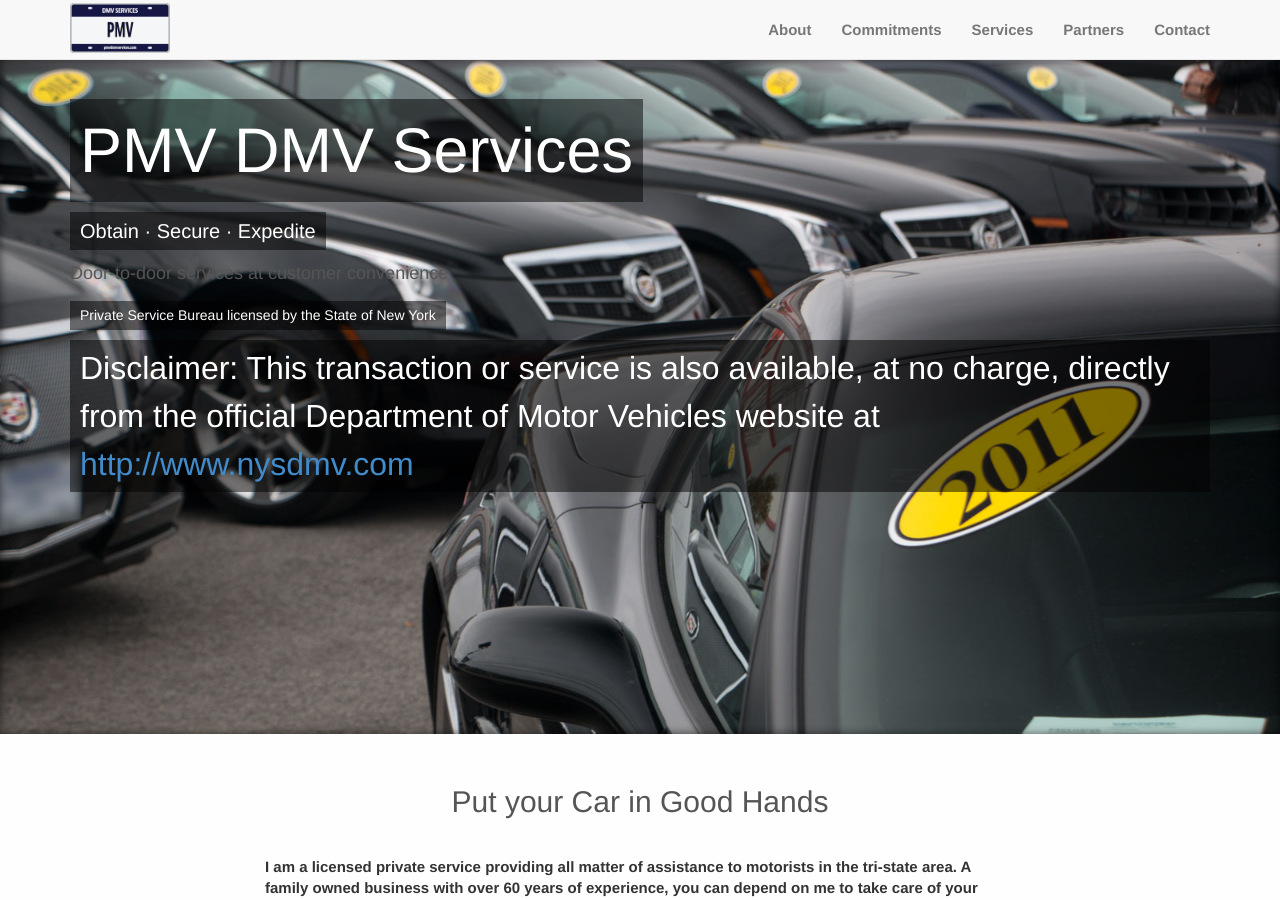
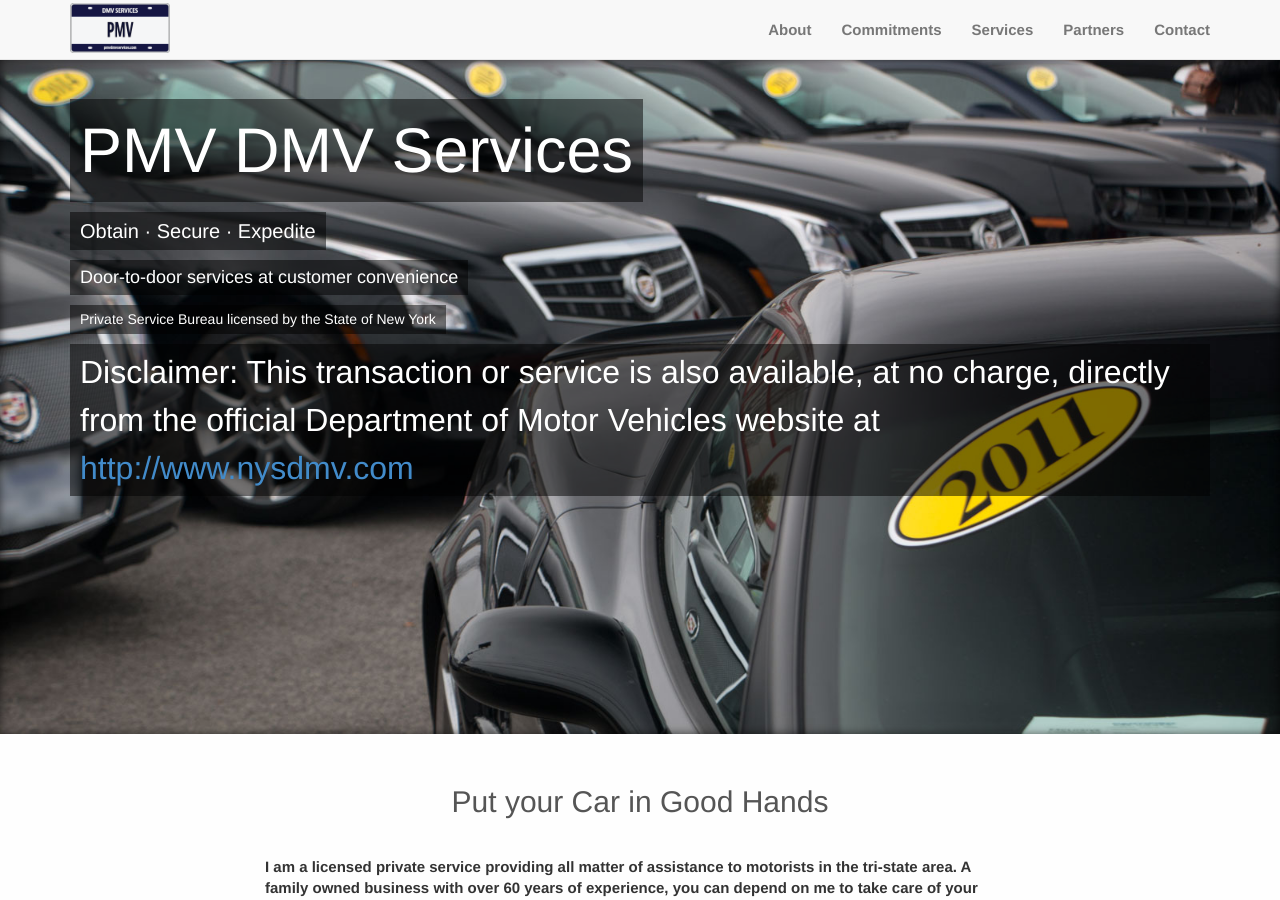
Before and after one commit to 91ferns/peterveltri, a Jekyll site: the page built from index.html, in a window 1280 px wide and 900 px high. Built offline with Jekyll 4.4.1, drawn with Linux system fonts in a browser that asks for light colours; nearby versions of some CDN libraries.

Commit message:
More fixes

```diff
--- a/_includes/partners.html
+++ b/_includes/partners.html
@@ -52,4 +52,10 @@
   </div>
 </div>
 
+<div class="col-md-4 col-sm-6">
+  <div class="logo" id="triumph-westchester">
+    <span class="label">Triumph of Westchester</span>
+  </div>
+</div>
+
 <!-- end new -->
--- a/css/main.scss
+++ b/css/main.scss
@@ -238,7 +238,7 @@ footer {
 
 .jumbotron {
   padding-top: 30px;
-  h1, h2, h3, h5 {
+  h1, h2, h3, h4, h5 {
     margin: 10px 0;
     span {
       padding: 4px 10px;
@@ -289,7 +289,7 @@ p, li {
     height: 200px;
 
     background-position: center center;
-    background-size: cover;
+    background-size: contain;
     background-repeat: no-repeat;
 
     overflow: hidden;
@@ -407,6 +407,14 @@ p, li {
   background-image: url('../img/logos/stamford-kia.png');
 }
 
+#miller-motors {
+  background-image: url('../img/logos/millermotors.png');
+}
+
+#yonkers-honda {
+  background-image: url('../img/logos/yonkershonda.jpeg');
+}
+
 #wheels {
   background-image: url('../img/logos/wheels.png');
 }
```
Also changed, not shown: img/logos/millermotors.png (added), img/logos/yonkershonda.jpeg (added).
